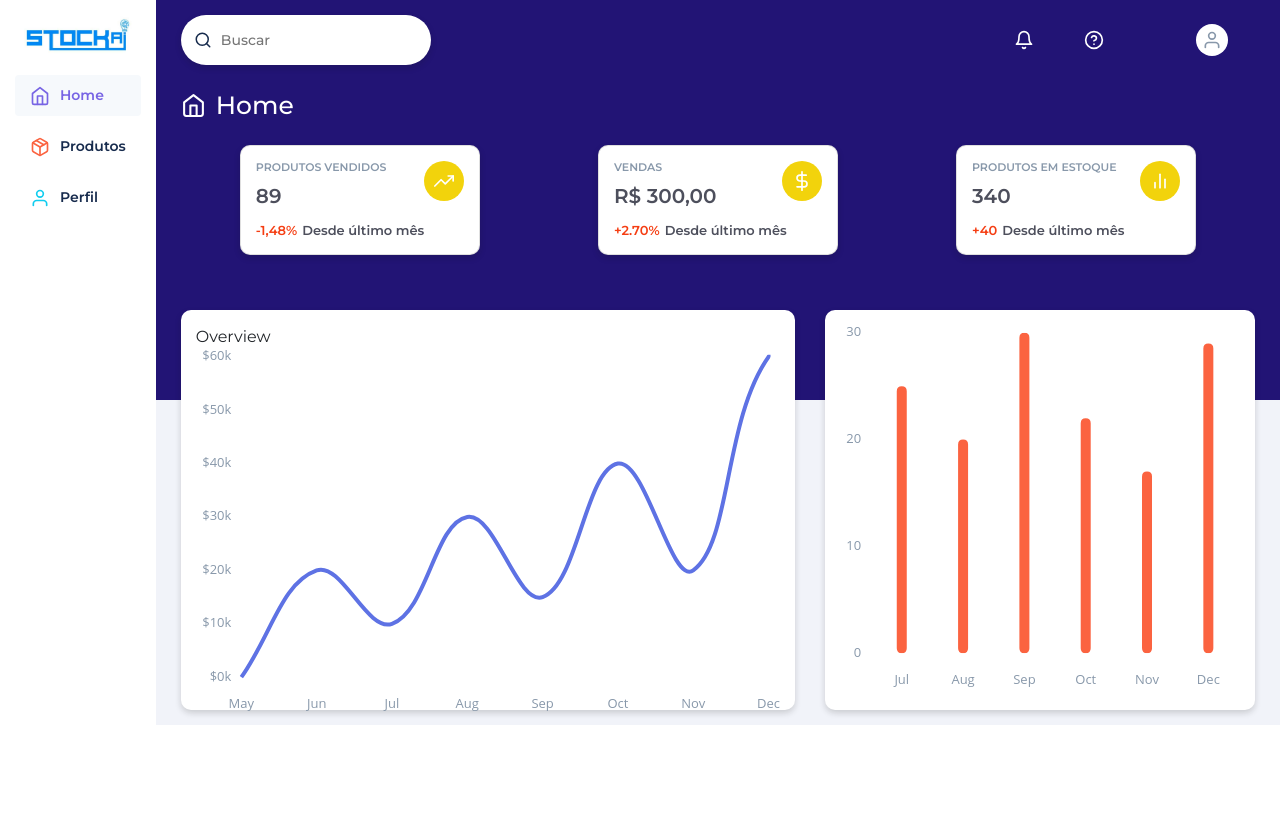
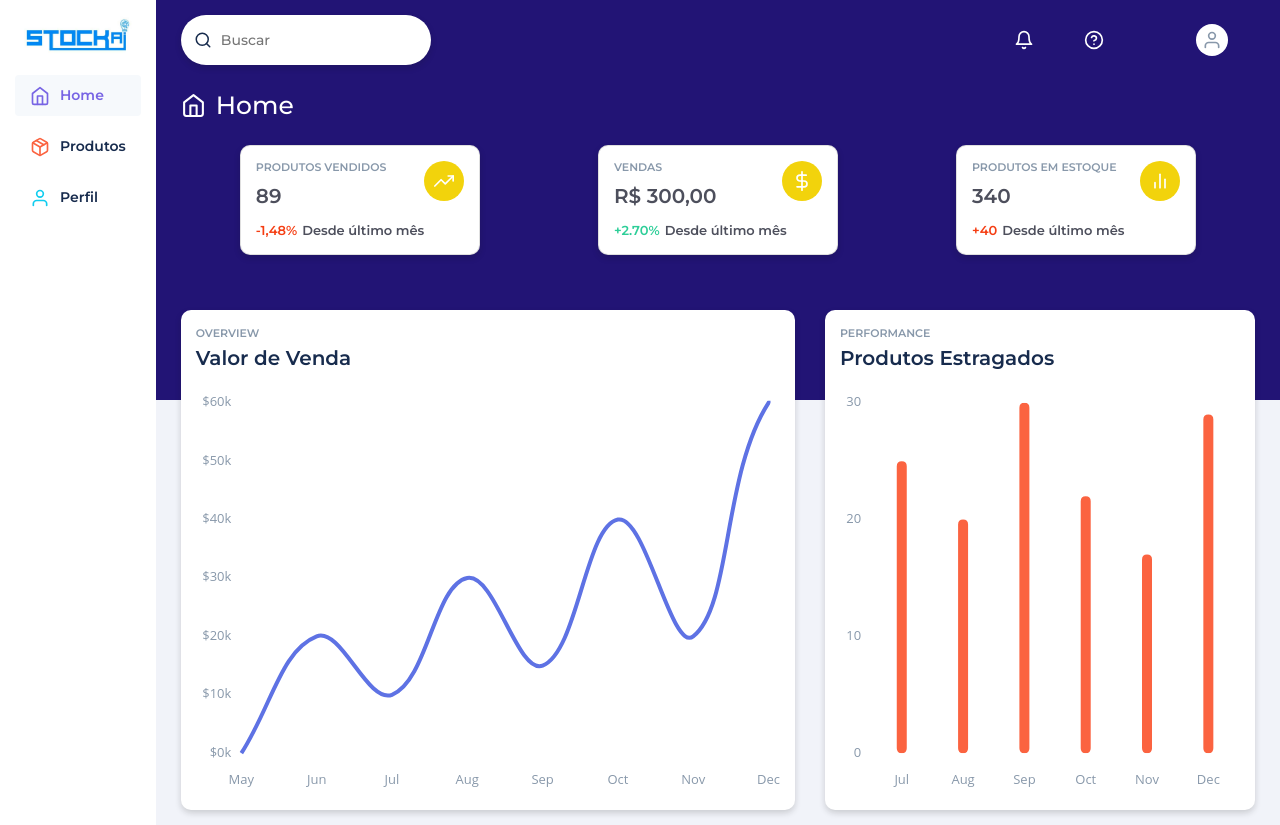
Before and after one commit to crispaGM/stockAI, a React (Create React App) app in the folder stockai/frontend/: page /home in a window 1280 px wide. Before the commit the page ends 800 px from the top, so only its background shows below. Built offline with nearby package versions, Linux system fonts and the light colour scheme; no server answers.

Commit message:
Correção de headers em rotas

```diff
--- a/stockai/frontend/src/components/Home/index.js
+++ b/stockai/frontend/src/components/Home/index.js
@@ -83,22 +83,29 @@ export default class Home extends React.Component {
 
                 <Row>
                     <Col sm={12} md={7}>
+                        <div className="grafico">
+                            <p>OVERVIEW</p>
+                            <h3>Valor de Venda</h3>
                             <div className="chart-sales">
-                            <p>Overview</p>
                                 <Line
                                     data={chartExample1[this.state.chartExample1Data]}
                                     options={chartExample1.options}
                                     getDatasetAtEvent={e => console.log(e)}
                                 />
                             </div>
+                        </div>
                     </Col>
 
                     <Col sm={12} md={5}>
+                        <div className="grafico1">
+                            <p>PERFORMANCE</p>
+                            <h3>Produtos Estragados</h3>
                             <div className="chart-loses">
                                 <Bar
                                     data={chartExample2.data}
                                     options={chartExample2.options}
                                 />
+                            </div>
                         </div>
                     </Col>
                 </Row>
--- a/stockai/frontend/src/components/Home/styles.css
+++ b/stockai/frontend/src/components/Home/styles.css
@@ -69,6 +69,10 @@
     margin-right: 5px;
 }
 
+.home-panel .card-row .card:nth-child(2) h6 span {
+    color: #2dce98;
+}
+
 .home-panel .card-row i {
     position: absolute;
     top: 15px;
@@ -90,19 +94,35 @@
 }
 
 .home-panel .chart-sales {
+    height: 400px;
+}
+
+.home-panel .grafico,
+.home-panel .grafico1 {
     background: #ffffff;
     padding: 15px;
     border-radius: 10px;
-    height: 400px;
     box-shadow: 0px 3px 6px #1717172d;
 }
 
+.home-panel .grafico p,
+.home-panel .grafico1 p {
+    font-size: 11px;
+    color: #8898aa;
+    font-weight: 600;
+    margin-bottom: 5px;
+}
+
+.home-panel .grafico h3,
+.home-panel .grafico1 h3 {
+    font-size: 20px;
+    color: #172b4d;
+    font-weight: 600;
+    margin-bottom: 25px;
+}
+
 .home-panel .chart-loses {
-    background: #ffffff;
-    padding: 15px;
-    border-radius: 10px;
     height: 400px;
-    box-shadow: 0px 3px 6px #1717172d;
 }
 
 @media screen and (max-width: 991px) {
@@ -123,7 +143,7 @@
         margin-top: 0;
     }
 
-    .home-panel .chart-loses {
+    .home-panel .grafico1 {
         margin-top: 25px;
     }
 }
--- a/stockai/frontend/src/components/Products/index.js
+++ b/stockai/frontend/src/components/Products/index.js
@@ -20,6 +20,7 @@ function RegisterProductModal (props) {
     const history = useHistory();
 
     const dominio = localStorage.getItem('dominio');
+    const token = localStorage.getItem('access_token');
 
     const [product_code, setProductCode] = useState('');
     const [product_name, setProductName] = useState('');
@@ -32,16 +33,21 @@ function RegisterProductModal (props) {
         e.preventDefault();
 
         const data = {
-            product_code,
-            product_name,
-            product_qtd,
-            product_buy_value,
-            product_sale_value,
-            product_life,
+            categoria_id: 1,
+            codigo: product_code,
+            nome: product_name,
+            qtd_estoque: product_qtd,
+            valor_custo: product_buy_value,
+            valor_venda: product_sale_value,
+            data_validade: product_life,
         };
 
         try {
-            const response = await api.post(`${dominio}/produto`, data);
+            const response = await api.post(`${dominio}/produto`, data, {
+                headers: {
+                    Authorization: `Bearer ${token}`,
+                }
+            });
 
             history.push('/home');
         } catch (error) {
@@ -128,16 +134,25 @@ export default function Products () {
     const [products, setProducts] = useState([]);
 
     const dominio = localStorage.getItem('dominio');
+    const token = localStorage.getItem('access_token');
 
     useEffect(() => {
-        api.get(`${dominio}/produto`).then(response => {
+        api.get(`${dominio}/produto`, {
+            headers: {
+                Authorization: `Bearer ${token}`,
+            }
+        }).then(response => {
             setProducts(response.data);
         })
-    }, [dominio]);
+    }, [dominio, token]);
 
     async function handleDeleteProduct (id) {
         try {
-            await api.delete(`${dominio}/produto/${id}`);
+            await api.delete(`${dominio}/produto/${id}`, {
+                headers: {
+                    Authorization: `Bearer ${token}`,
+                }
+            });
 
             setProducts(products.filter(product => product.id !== id));
         } catch (error) {
@@ -192,12 +207,12 @@ export default function Products () {
                         {products.map(product => (
                             <tr key={product.id}>
                                 <td>{product.id}</td>
-                                <td>{product.product_code}</td>
-                                <td>{product.product_name}</td>
-                                <td>{product.product_qtd}</td>
-                                <td>{product.product_buy_value}</td>
-                                <td>{product.product_sale_value}</td>
-                                <td>{product.product_life}</td>
+                                <td>{product.codigo}</td>
+                                <td>{product.nome}</td>
+                                <td>{product.qtd_estoque}</td>
+                                <td>{product.valor_custo}</td>
+                                <td>{product.valor_venda}</td>
+                                <td>{product.data_validade}</td>
                                 <td><FiTrash2 onClick={() => handleDeleteProduct(product.id)} /></td>
                             </tr>
                         ))}
--- a/stockai/frontend/src/pages/Login/index.js
+++ b/stockai/frontend/src/pages/Login/index.js
@@ -11,26 +11,29 @@ export default function Login () {
     const [email, setEmail] = useState('');
     const [password, setPassword] = useState('');
 
+    const token = localStorage.getItem('access_token');
+
     async function handleLogin (e) {
         e.preventDefault();
 
         const data = {
-            email,
+            login: email,
             password,
         };
 
         try {
-            const response = await api.post('auth/login', data);
+            const response = await api.post('auth/login', data, {
+                headers: {
+                    Authorization: `Bearer ${token}`,
+                }
+            });
 
             console.log(response.data);
 
-            localStorage.setItem('token', response.data.token);
             localStorage.setItem('userId', response.data.user.id);
             localStorage.setItem('name', response.data.user.name);
             localStorage.setItem('dominio', response.data.user.dominio);
             localStorage.setItem('nome_estabelecimento', response.data.user.nome_estabelecimento);
-
-            console.log(localStorage.token);
 
             history.push('/home');
         } catch (error) {
--- a/stockai/frontend/src/pages/Register/index.js
+++ b/stockai/frontend/src/pages/Register/index.js
@@ -34,6 +34,8 @@ export default function Register () {
 
         try {
             const response = await api.post('auth/signup', data);
+
+            localStorage.setItem('token', response.data.access_token);
 
             console.log(response.data);
 
```
Lines whose indentation alone changed are shown as unchanged.
